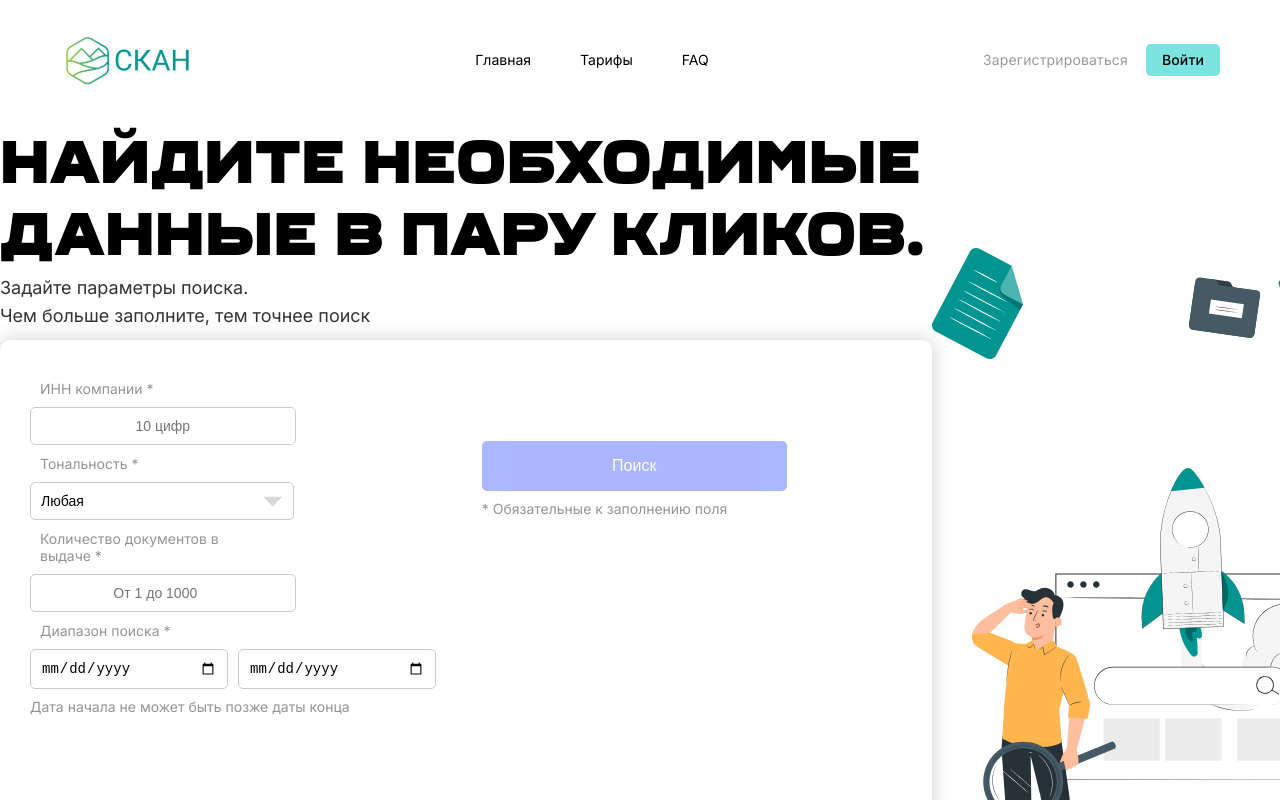
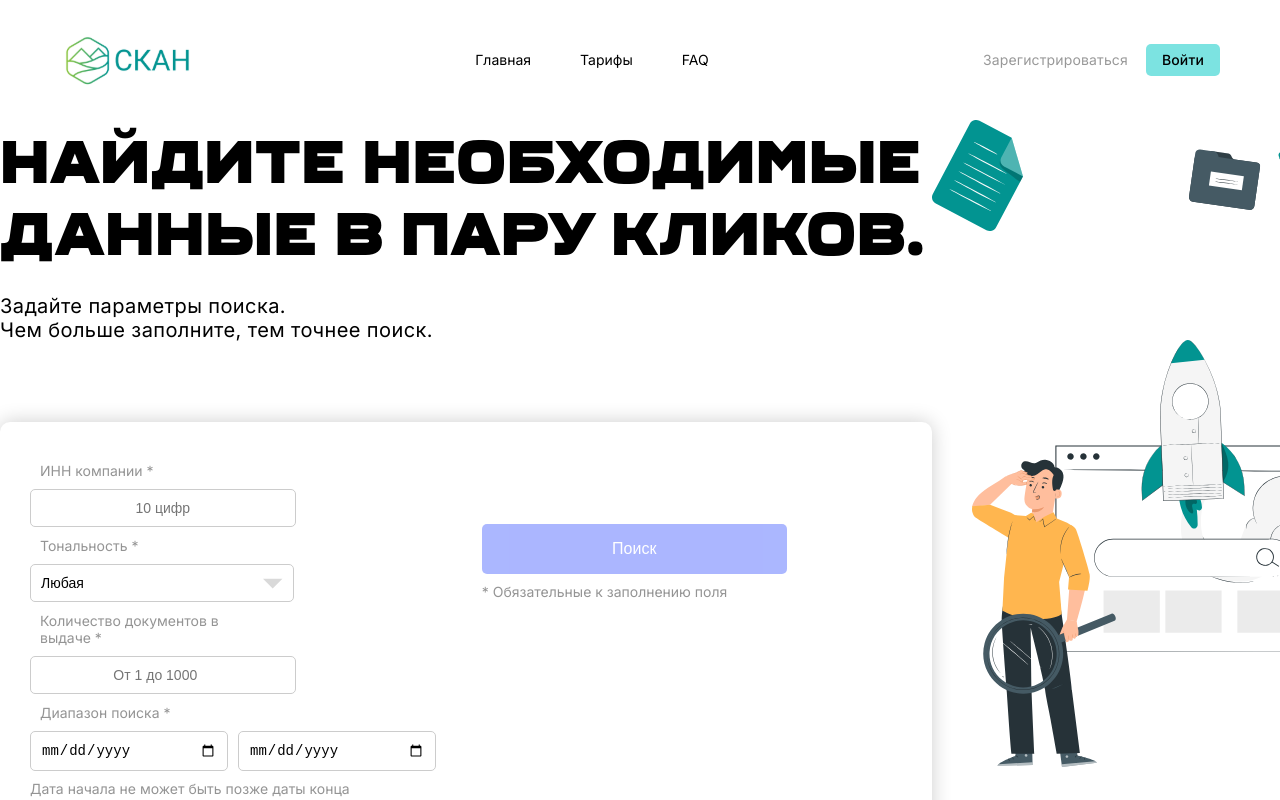
Before and after one commit to zminat/scan, a React (Vite) app: page /search in a window 1280 px wide. Shown: the top 800 px of the page. Built offline with nearby package versions, Linux system fonts and the light colour scheme; a small style sheet from the web is missing.

Commit message:
Fixed titles css, added placeholder for date inputs.

```diff
--- a/src/App.css
+++ /dev/null
@@ -1,11 +0,0 @@
-.title-container {
-    display: flex;
-    flex-direction: column;
-    gap: 10px;
-}
-
-.title-context p {
-    font-size: 18px;
-    line-height: 28px;
-    color: #333;
-}
--- a/src/components/GeneralSummaryTable.tsx
+++ b/src/components/GeneralSummaryTable.tsx
@@ -88,24 +88,24 @@ const GeneralSummaryTable: React.FC<GeneralSummaryTableProps> = ({ searchData, i
     };
 
     return (
-        <div className="general-summary-block">
-            <h2 className="h2-search-results-page">Общая сводка</h2>
-            <p className="p-general-summary-title-block">Найдено данных: {totalDataCount}</p>
+        <div className="main-container">
+            <h1 className="results-title">Общая сводка</h1>
+            <p className="data-count">Найдено данных: {totalDataCount}</p>
             <div className="table-and-arrows-container">
                 <button className="scroll-btn left" onClick={() => scrollTable('left')}></button>
                 <div className="table-wrapper-main">
                     <div className="table-headers">
-                        <div className="header-period">Период</div>
-                        <div className="header-total">Всего</div>
-                        <div className="header-risks">Риски</div>
+                        <div className="header-title">Период</div>
+                        <div className="header-title">Всего</div>
+                        <div className="header-title">Риски</div>
                     </div>
                     <div className="table-wrapper" ref={tableWrapperRef}>
                         {isLoading ? (
-                            <div className="table-data-loading">
+                            <div className="table-data">
                                 <span className="loader"></span>
                             </div>
                         ) : isError ? (
-                            <div className="table-data-error">
+                            <div className="table-data">
                                 <p className="error-500-message">Ошибка сервера. Попробуйте чуть позже или проверьте свой тариф.</p>
                             </div>
                         ) : (
--- a/src/components/SearchForm.tsx
+++ b/src/components/SearchForm.tsx
@@ -87,6 +87,17 @@ const SearchForm: React.FC = () => {
         }
     };
 
+
+    const handleFocus = (event: React.ChangeEvent<HTMLInputElement>) => {
+        event.target.type = 'date';
+    };
+
+    const handleBlur = (event: React.ChangeEvent<HTMLInputElement>) => {
+        if (!event.target.value) {
+            event.target.type = 'text';
+        }
+    };
+
     return (
         <form className="formContainer" onSubmit={handleSearch}>
             <div className="inputsContainer">
@@ -133,12 +144,18 @@ const SearchForm: React.FC = () => {
                             className={`dateInput ${!isStartDateValid ? "input-error" : ""}`}
                             value={startDate}
                             onChange={(e) => setStartDate(e.target.value)}
+                            placeholder="Дата начала"
+                            onFocus={handleFocus}
+                            onBlur={handleBlur}
                         />
                         <input
                             type="date"
                             className={`dateInput ${!isEndDateValid ? "input-error" : ""}`}
                             value={endDate}
                             onChange={(e) => setEndDate(e.target.value)}
+                            placeholder="Дата конца"
+                            onFocus={handleFocus}
+                            onBlur={handleBlur}
                         />
                     </div>
                     {!isDateRangeValid && <p className="error-message">Дата начала не может быть позже даты конца</p>}
--- a/src/index.css
+++ b/src/index.css
@@ -21,6 +21,7 @@
 
 .main-content {
   min-height: calc(100vh - 141px - 80px);
+  margin-bottom: 109px;
 }
 
 .input-error p {
@@ -109,3 +110,9 @@ h1 {
     -2em 2em 0 0, -3em 0em 0 0, -2em -2em 0 0.2em;
   }
 }
+
+@media(max-width: 320px){
+  .main-content {
+    min-height: calc(100vh - 141px - 80px);
+  }
+}
--- a/src/pages/Main.tsx
+++ b/src/pages/Main.tsx
@@ -17,10 +17,10 @@ function Main() {
                     <div className="title-container">
                         <h1>сервис по поиску<br/>публикаций<br/>о компании<br/>по его ИНН</h1>
                     </div>
-                    <p>Комплексный анализ публикаций, получение данных<br/>в формате PDF на электронную почту.</p>
+                    <p className="title-context">Комплексный анализ публикаций, получение данных<br/>в формате PDF на электронную почту.</p>
                     <button className="request-btn" onClick={() => navigate("/search")}>Запросить данные</button>
                 </div>
-                <div>
+                <div className="search-img">
                     <img src={SearchImg} alt="сервис по поиску публикаций о компании по его ИНН" />
                 </div>
             </div>
--- a/src/pages/Result.tsx
+++ b/src/pages/Result.tsx
@@ -169,19 +169,24 @@ function Results() {
             <div className="search">
                 <div className="container">
                     <h1>Ищем. Скоро будут результаты</h1>
-                    <p>Поиск может занять некоторое время, просим сохранять терпение.</p>
+                    <p className="title-context">Поиск может занять некоторое время, просим сохранять терпение.</p>
                 </div>
                 <img src={SearchingWomanImg} alt="Ожидание выдачи результатов" />
             </div>
-            <h2>Общая сводка</h2>
-            {!isLoading && !isError && searchData && (
                 <GeneralSummaryTable searchData={searchData} isLoading={isLoading} isError={isError} />
-            )}
-            <h2>Список документов</h2>
-            {!isLoading && !isError && documentsData.map((doc) => (
-                <PublicationCard key={doc.id} {...doc} />
-            ))}
-            {!isAllDataLoaded && <button className="request-btn" onClick={loadMoreDocuments}>Показать больше</button>}
+            <div className="main-container">
+                <h1 className="results-title">Список документов</h1>
+                {!isLoading && !isError && documentsData.map((doc) => (
+                    <PublicationCard key={doc.id} {...doc} />
+                ))}
+                { isLoading && (
+                    <p>Поиск может занять некоторое время, просим сохранять терпение.</p>
+                )}
+                { isError && (
+                    <p className="error-500-message">Ошибка сервера. Попробуйте чуть позже или проверьте свой тариф.</p>
+                )}
+                {!isAllDataLoaded && <button className="request-btn" onClick={loadMoreDocuments}>Показать больше</button>}
+            </div>
         </div>
     );
 }
--- a/src/pages/Search.tsx
+++ b/src/pages/Search.tsx
@@ -11,8 +11,10 @@ function Search() {
             <div className="search">
                 <div className="title-container">
                     <h1>Найдите необходимые данные в пару кликов.</h1>
-                    <p className="title-context">Задайте параметры поиска. <br/>
-                        Чем больше заполните, тем точнее поиск</p>
+                    <div className="title-context">
+                        <p>Задайте параметры поиска. <br/>
+                            Чем больше заполните, тем точнее поиск.</p>
+                    </div>
                     <SearchForm />
                 </div>
                 <div className="search-images">
--- a/src/styles/GeneralSummaryTable.css
+++ b/src/styles/GeneralSummaryTable.css
@@ -1,5 +1,26 @@
-.general-summary-block {
-    margin-bottom: 60px;
+.data-count {
+    margin-bottom: 20px;
+    color: var(--grey);
+}
+
+.title-container {
+    display: flex;
+    flex-direction: column;
+    gap: 10px;
+}
+
+.title-context {
+    max-width: 450px;
+}
+
+.title-context p {
+    color: var(--black);
+    font-family: "Inter", serif;
+    font-weight: 400;
+    font-size: 20px;
+    line-height: 24.2px;
+    letter-spacing: 0.02em;
+    max-width: 450px;
 }
 
 .table-and-arrows-container {
@@ -47,16 +68,21 @@
     align-items: center;
 }
 
+.table-data-loading {
+    display: flex;
+    justify-content: start;
+    align-items: center;
+}
+
 .table-headers > div, .data-row > div {
     min-width: 133px;
-    padding: 17.5px;
+    padding: 17px;
     text-align: center;
 }
 
-
-.data-cell, .header-total, .header-period, .header-risks {
+.data-cell, .header-title {
     flex: 1;
-    padding: 17.5px;
+    padding: 17px;
 }
 
 .table-divider {
@@ -84,10 +110,6 @@
 }
 
 @media (max-width: 1360px) {
-    .general-summary-block {
-        margin-top: 0px;
-    }
-
     .table-and-arrows-container {
         width: 350px;
         margin: 0;
--- a/src/styles/Main.css
+++ b/src/styles/Main.css
@@ -10,7 +10,7 @@
     display: flex;
     margin: 0 auto;
     justify-content: space-between;
-    align-items: center;
+    align-items: start;
 }
 
 .search h1 {
@@ -53,12 +53,13 @@
 
 .search .search-img {
     position: relative;
+    transform: translateY(-27px)
 }
 
-/*.search .search-img img {*/
-/*    max-width: 100%;*/
-/*    height: auto;*/
-/*}*/
+.search-img {
+    max-width: 100%;
+    height: auto;
+}
 
 .why-us {
     margin-top: 50px;
--- a/src/styles/Search.css
+++ b/src/styles/Search.css
@@ -1,19 +1,25 @@
-/*.search {*/
-/*    position: relative;*/
-/*    max-width: 1440px;*/
-/*    margin: 0 auto;*/
-/*    display: flex;*/
-/*    justify-content: space-between;*/
+/*.container {*/
+/*    max-width: 817px;*/
 /*}*/
-
-.container {
-    max-width: 817px;
-}
 
 .title-container {
     display: flex;
     flex-direction: column;
     gap: 10px;
+}
+
+.title-context p {
+    color: var(--black);
+    font-family: "Inter", serif;
+    font-weight: 400;
+    font-size: 20px;
+    line-height: 24.2px;
+    letter-spacing: 0.02em;
+    max-width: 450px;
+}
+
+.title-context {
+    margin: 20px 0px 70px 0px;
 }
 
 .search-images {
@@ -28,12 +34,6 @@
     gap: 166px;
 }
 
-.search p {
-    font-size: 18px;
-    line-height: 28px;
-    color: #333;
-}
-
 .document img {
     margin: 63px 64px 14px 62px;
     width: 91px;
```
Also changed, not shown: src/styles/Result.css (+2 -6 lines).
